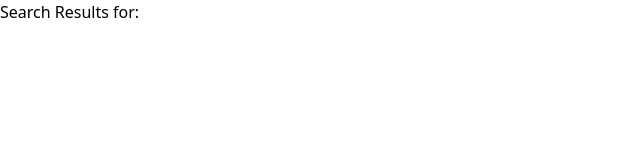
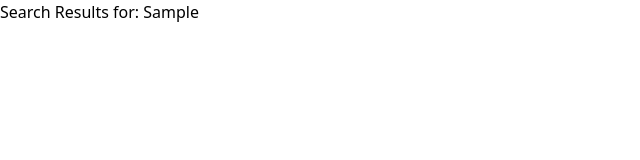
Before and after one commit to Subhahdip/exploreX, a React (Vite) app: page / in a window 1280 px wide. Both pictures are taken after typing "Sample" into the empty fields and a click on the button "Search". Shown: the top 160 px of the page, without its empty margins (0-640 px from the left). Built offline with nearby package versions, Linux system fonts and the light colour scheme.

Commit message:
modified:   src/App.jsx 	modified:   src/SearchContext.jsx 	modified:   src/components/Search.jsx 	modified:   src/components/SearchResults.jsx 	new file:   src/reducer.js added up context api to manage data

```diff
--- a/src/App.jsx
+++ b/src/App.jsx
@@ -1,7 +1,8 @@
 // App.js
 import { BrowserRouter as Router, Route, Routes } from "react-router-dom";
 import { SearchProvider } from "./SearchContext";
-import Footer from "./components/Footer";
+import reducer, { initialState } from "./reducer";
+// import Footer from "./components/Footer";
 import Navbar from "./components/Navbar";
 import Search from "./components/Search";
 import SearchResults from "./components/SearchResults";
@@ -9,7 +10,7 @@ import SearchResults from "./components/SearchResults";
 function App() {
   return (
     <Router>
-      <SearchProvider>
+      <SearchProvider initialState={initialState} reducer={reducer}>
         <Routes>
           {/* Route for /search page */}
           <Route path="/search" element={<SearchResults />} />
--- a/src/SearchContext.jsx
+++ b/src/SearchContext.jsx
@@ -1,24 +1,14 @@
 // SearchContext.js
-import { createContext, useContext, useState } from "react";
+import { createContext, useContext, useReducer } from "react";
 
 const SearchContext = createContext();
 
-const SearchProvider = ({ children }) => {
-  const [searchTerm, setSearchTerm] = useState("");
-
-  const updateSearchTerm = (term) => {
-    setSearchTerm(term);
-  };
-
+export const SearchProvider = ({ reducer, initialState, children }) => {
   return (
-    <SearchContext.Provider value={{ searchTerm, updateSearchTerm }}>
+    <SearchContext.Provider value={useReducer(reducer, initialState)}>
       {children}
     </SearchContext.Provider>
   );
 };
 
-const useSearchContext = () => {
-  return useContext(SearchContext);
-};
-
-export { SearchProvider, useSearchContext };
+export const useSearchContext = () => useContext(SearchContext);
--- a/src/components/Search.jsx
+++ b/src/components/Search.jsx
@@ -2,15 +2,21 @@ import SearchIcon from "@mui/icons-material/Search";
 import MicIcon from "@mui/icons-material/Mic";
 import { useState } from "react";
 import { useNavigate } from "react-router-dom";
+import { useSearchContext } from "../SearchContext";
+import { actionTypes } from "../reducer";
 
 const Search = () => {
   const [searchTerm, setSearchTerm] = useState("");
   const navigate = useNavigate(); // Use useNavigate instead of useHistory
-
+  const [{}, dispatch] = useSearchContext();
   const handleSearch = () => {
-    // Redirect to the '/search' page with the search term as a query parameter
     navigate(`/search?query=${encodeURIComponent(searchTerm)}`);
     console.log(searchTerm);
+
+    dispatch({
+      type: actionTypes.SET_SEARCH_TERM,
+      term: searchTerm,
+    });
   };
 
   return (
--- a/src/components/SearchResults.jsx
+++ b/src/components/SearchResults.jsx
@@ -1,18 +1,17 @@
 // SearchResults.js
-import React, { useEffect } from "react";
 import { useSearchContext } from "../SearchContext";
 
 const SearchResults = () => {
-  const { searchTerm } = useSearchContext();
+  const [{ term }, dispatch] = useSearchContext();
 
-  useEffect(() => {
-    // Now 'searchTerm' contains the search term from the context
-    console.log("Search Results for:", searchTerm);
-  }, [searchTerm]);
+  // useEffect(() => {
+  //   // Now 'searchTerm' contains the search term from the context
+  //   console.log("Search Results for:", searchTerm);
+  // }, [searchTerm]);
 
   return (
     <div>
-      <h1>Search Results for: {searchTerm}</h1>
+      <h1>Search Results for: {term}</h1>
       {/* Render the search results here */}
     </div>
   );
--- /dev/null
+++ b/src/reducer.js
@@ -0,0 +1,23 @@
+export const initialState = {
+  term: null,
+};
+
+export const actionTypes = {
+  SET_SEARCH_TERM: "SET_SEARCH_TERM",
+};
+
+const reducer = (state, action) => {
+  console.log(action);
+  switch (action.type) {
+    case actionTypes.SET_SEARCH_TERM:
+      return {
+        ...state,
+        term: action.term,
+      };
+
+    default:
+      return state;
+  }
+};
+
+export default reducer;
```
